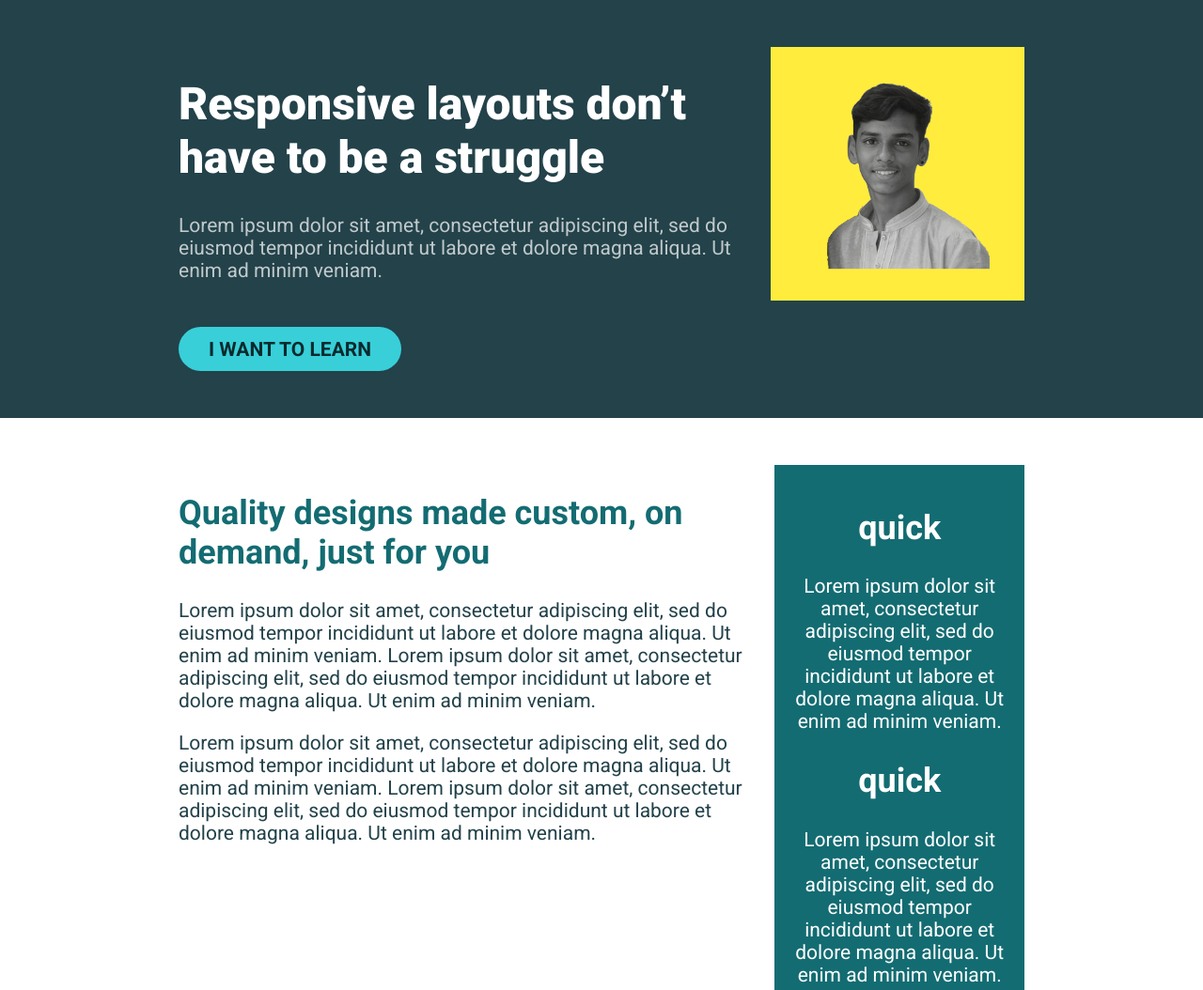
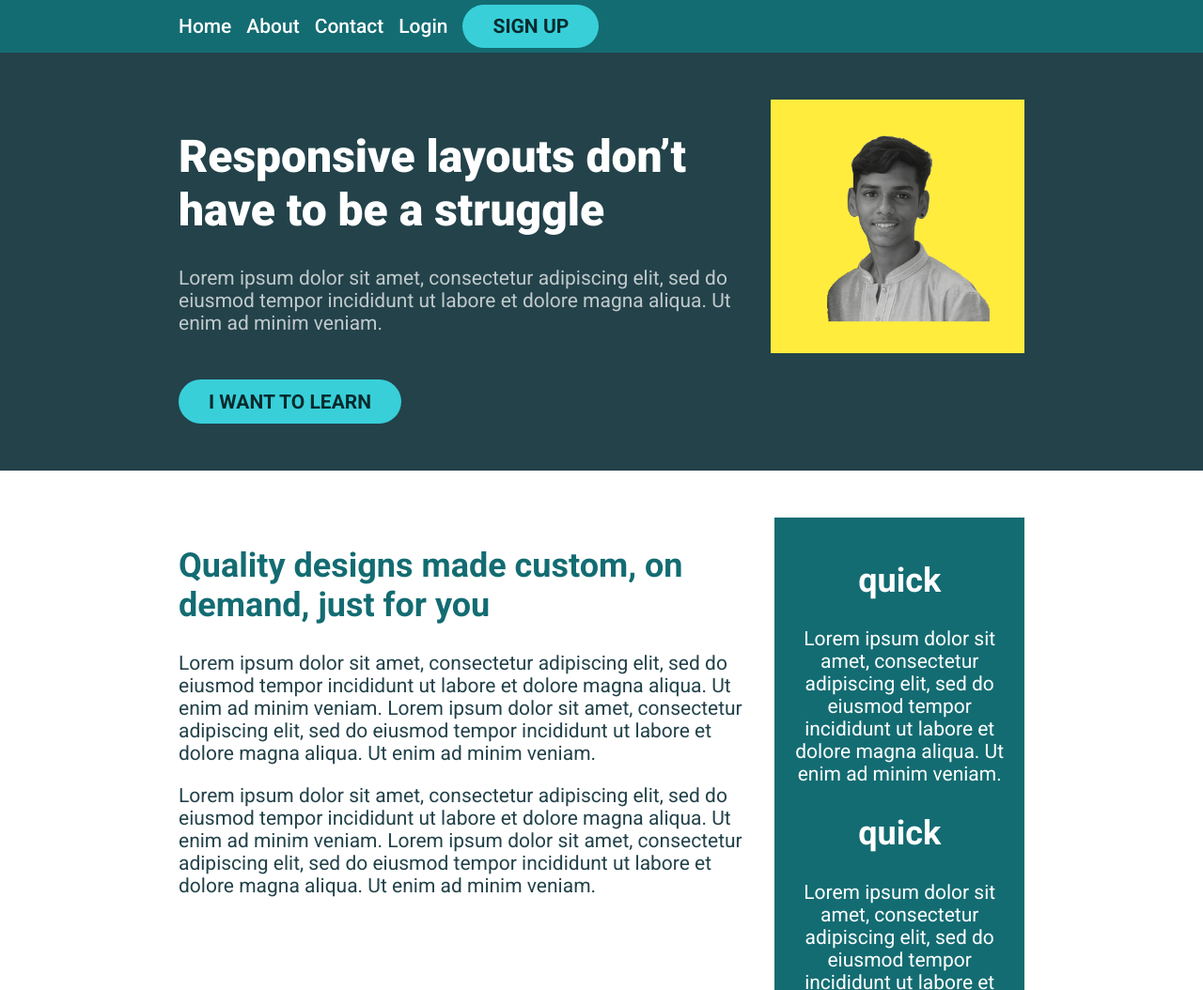
Before and after one commit to Saurabhdaswant/responsive-web-page, a plain HTML site: page index.html in a window 1280 px wide. Shown: the top 1054 px of the page at 94% size. Drawn offline with Linux system fonts and the light colour scheme.

Commit message:
included header

```diff
--- a/index.html
+++ b/index.html
@@ -10,6 +10,20 @@
 </head>
 
 <body>
+
+    <header>
+        <nav class="nav container">
+            <ul class="nav__list">
+                <li class="nav__item"><a href="" class="nav__link">home</a></li>
+                <li class="nav__item"><a href="" class="nav__link">about</a></li>
+                <li class="nav__item"><a href="" class="nav__link">contact</a></li>
+                <li class="nav__item"><a href="" class="nav__link">login </a></li>
+                <li class="nav__item"><a href="" class="nav__link nav__btn">sign up</a></li>
+            </ul>
+        </nav>
+    </header>
+
+
     <div class="intro">
         <div class="container">
             <div class="intro__content">
--- a/style.css
+++ b/style.css
@@ -11,6 +11,7 @@ body {
   margin: 0;
   padding: 0;
   font-family: sans-serif;
+  font-size: 21px;
 }
 
 a {
@@ -27,11 +28,32 @@ img {
   margin: 0 auto;
 }
 
+header {
+  background-color: #136c72;
+}
+
+.nav__list {
+  margin: 0;
+  padding: 0;
+  list-style: none;
+  display: flex;
+}
+
+.nav__item {
+  margin-right: 1rem;
+  padding: 1rem 0;
+}
+
+.nav__link {
+  color: white;
+  text-transform: capitalize;
+  font-weight: 500;
+}
+
 .intro {
   background: #23424a;
   color: white;
   padding: 50px 0;
-  font-size: 21px;
 }
 
 .intro .container {
@@ -51,7 +73,8 @@ img {
   margin-bottom: 3rem;
 }
 
-.cta {
+.cta,
+.nav__btn {
   display: inline-block;
   text-transform: uppercase;
   color: #072a2d;
@@ -59,6 +82,10 @@ img {
   padding: 0.7rem 2rem;
   background-color: #38cfd9;
   border-radius: 31.5px;
+}
+
+.nav__btn {
+  display: inline;
 }
 
 .cta:hover,
@@ -72,7 +99,6 @@ img {
 
 .main {
   padding: 50px 0;
-  font-size: 21px;
 }
 .main h2 {
   font-size: 36px;
```
